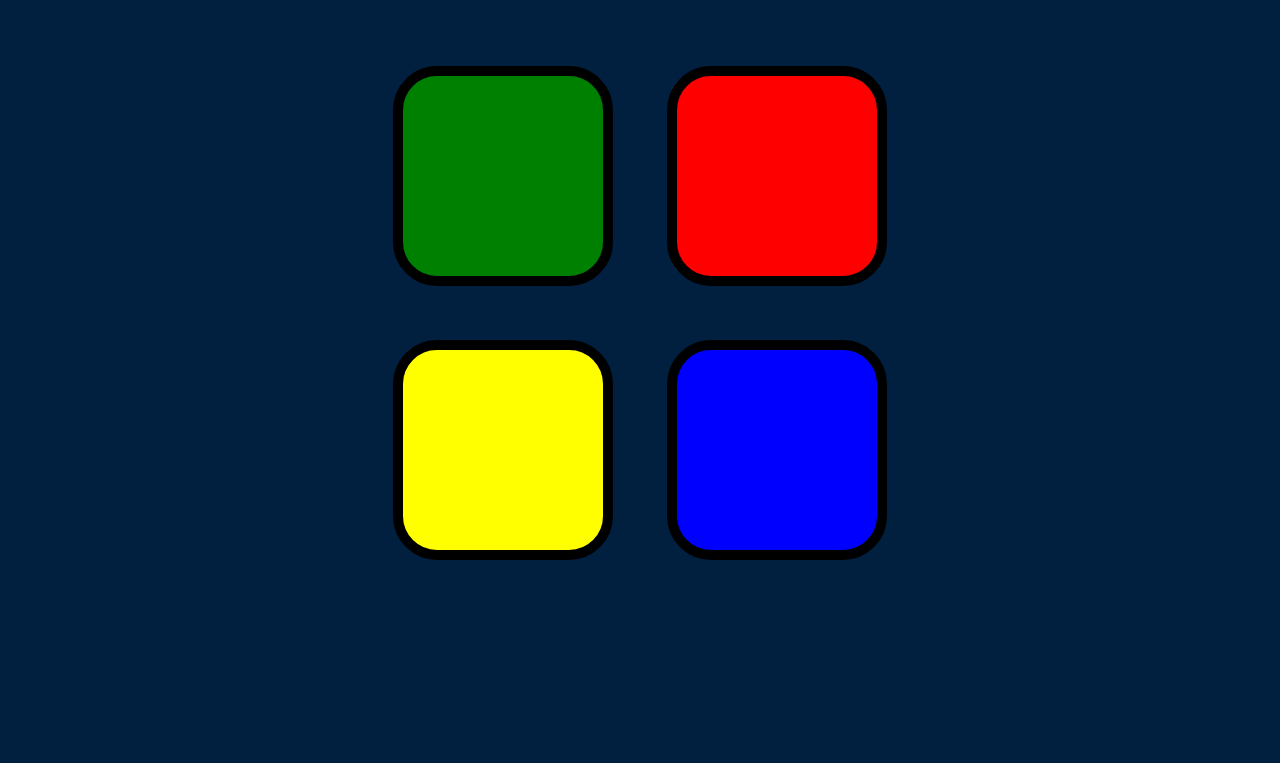
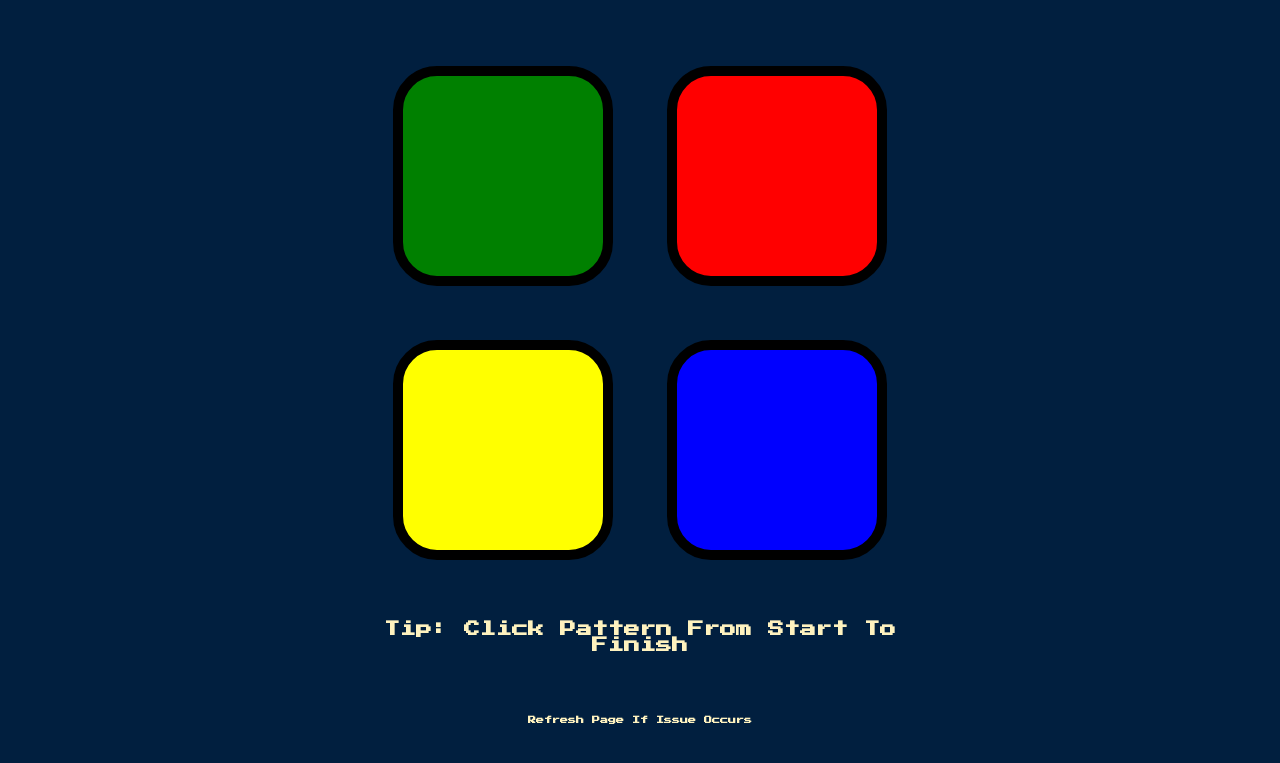
Before and after one commit to jadonahue/the-simon-game, a plain HTML site: page index.html in a window 1280 px wide. Shown: the part 181-944 px from the top of the page. Before the commit the page ends 800 px from the top, so only its background shows below. Drawn offline with nearby package versions, Linux system fonts and the light colour scheme.

Commit message:
Update tip-title, footer-title description

```diff
--- a/index.html
+++ b/index.html
@@ -36,6 +36,7 @@
             </div>
 
         </div>
+        <h3 id="tip-title">Tip: Click Pattern From Start To Finish</h3>
     </div>
 
     <!-- jQuery & JavaScript  -->
@@ -43,4 +44,8 @@
     <script src="game.js"></script>
 </body>
 
+<footer>
+    <h3 id="footer-title">Refresh Page If Issue Occurs</h3>
+</footer>
+
 </html>
--- a/styles.css
+++ b/styles.css
@@ -6,6 +6,13 @@ body {
 #level-title {
     font-family: 'Press Start 2P', cursive;
     font-size: 3rem;
+    margin: 5%;
+    color: #FEF2BF;
+}
+
+#tip-title {
+    font-family: 'Press Start 2P', cursive;
+    font-size: 1rem;
     margin: 5%;
     color: #FEF2BF;
 }
@@ -50,3 +57,10 @@ body {
     box-shadow: 0 0 20px white;
     background-color: grey;
 }
+
+#footer-title {
+    font-family: 'Press Start 2P', cursive;
+    font-size: .5rem;
+    margin: 5%;
+    color: #FEF2BF;
+}
```
